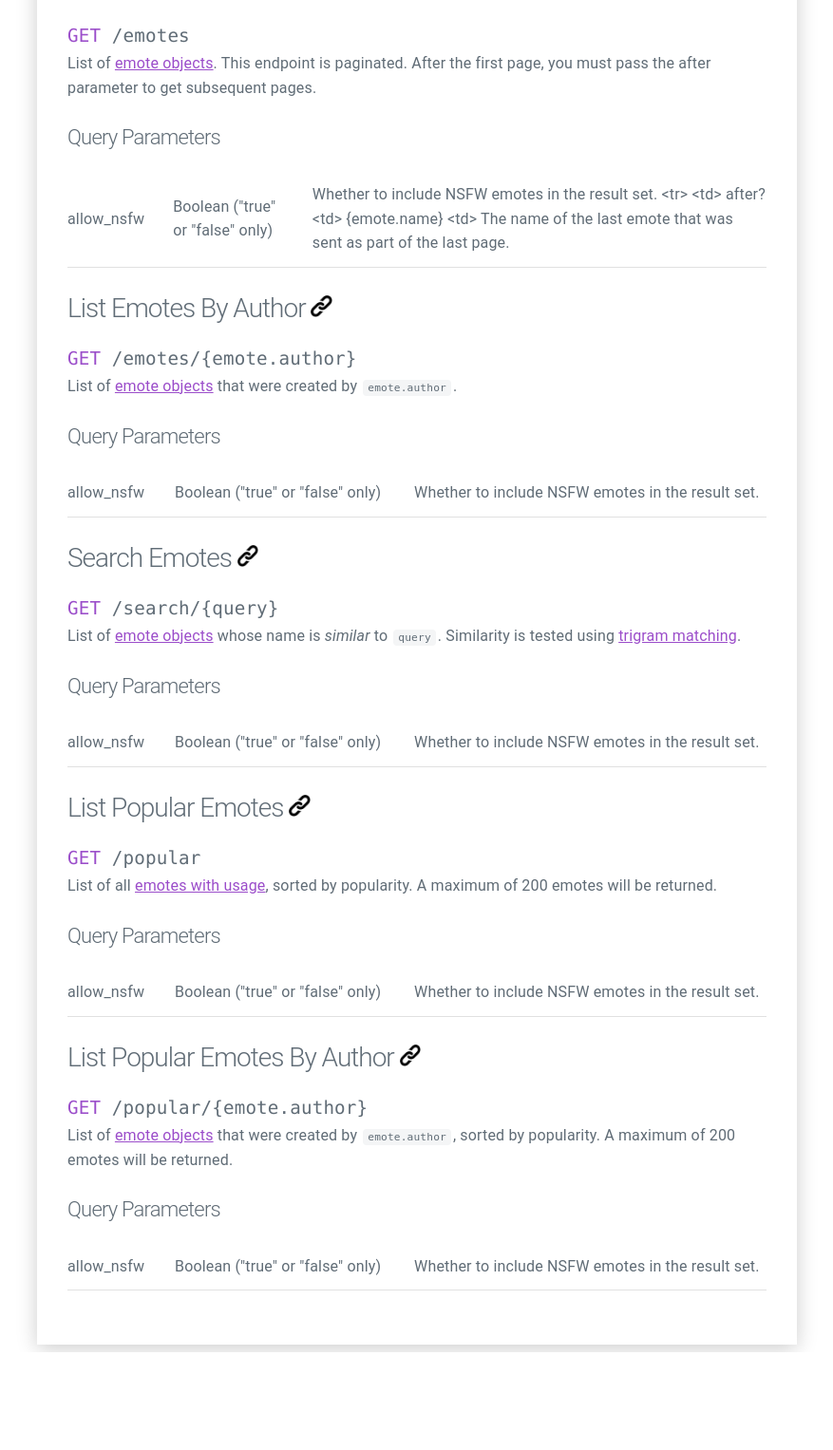
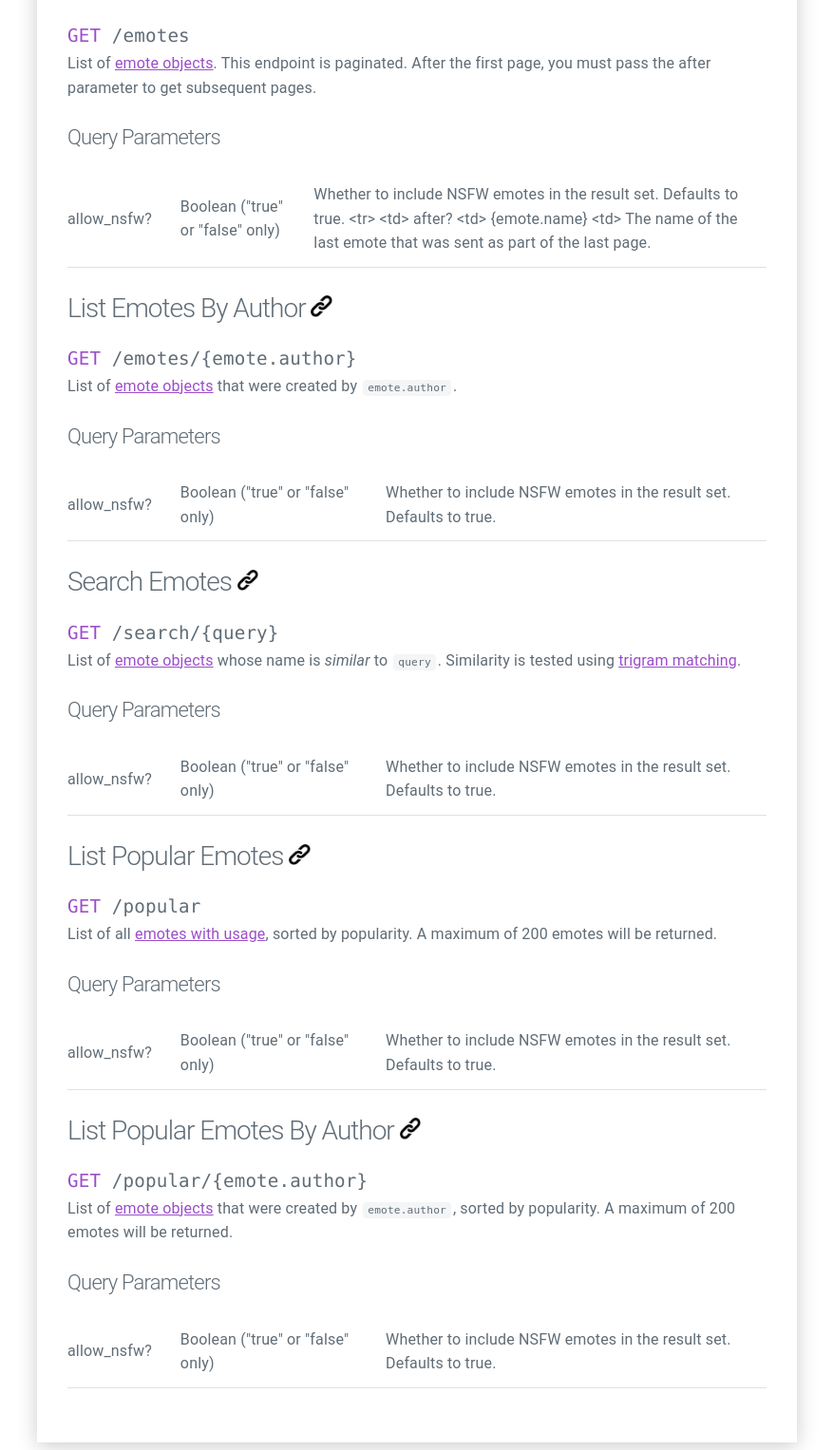
Before and after one commit to EmoteBot/EmoteCollector-website, a Python web app: template templates/api_doc.html in a window 1280 px wide. Shown: the part 3186-4713 px from the top of the page at 95% size, without its empty margins (201-1078 px from the left). Before the commit the page ends 4610 px from the top, so only its background shows below. Run offline with Jinja, Linux system fonts and the light colour scheme; the template is opened without the code that fills it: most values are stand-ins (such as "Sample title", 1, 10 or a date in 2020).

Commit message:
templates/api_doc: document allow_nsfw default

```diff
--- a/templates/api_doc.html
+++ b/templates/api_doc.html
@@ -96,11 +96,13 @@
 		{% endif %}
 		{{ caller() }}
 	</p>
-	{% if nsfw_param %}
+	{% if nsfw_param or params %}
 	<h4>Query Parameters</h4>
 
 	<div class=table-container><table class=query-params>
-		<tr> <td>allow_nsfw <td>Boolean ("true" or "false" only) <td> Whether to include NSFW emotes in the result set.
+		{% if nsfw_param %}
+		<tr> <td>allow_nsfw? <td>Boolean ("true" or "false" only) <td> Whether to include NSFW emotes in the result set. Defaults to true.
+		{% endif %}
 		{{ params }}
 	</table></div>
 	{% endif %}
```
